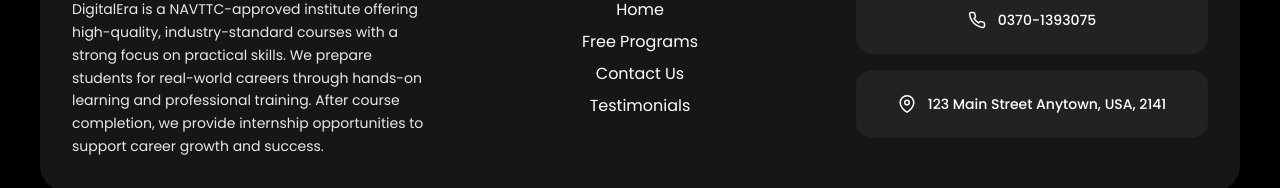
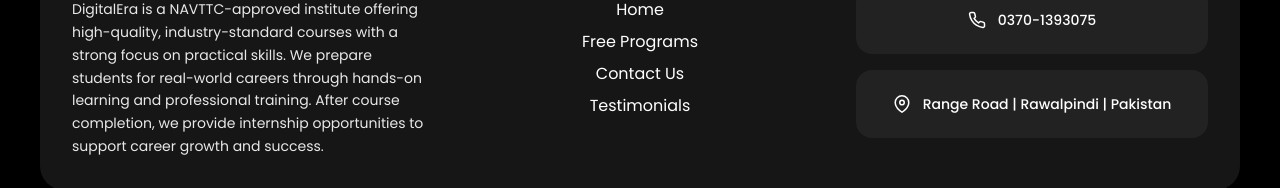
Before and after one commit to AkqDev/Educational-Institute-web, a React (Vite) app: page /testimonials in a window 1280 px wide. Shown: the part 912-1100 px from the top of the page. Built offline with nearby package versions, Linux system fonts and the light colour scheme; the HTML template or start-up script is replaced by a standard one; a web font is replaced by a local one.

Commit message:
adding original location

```diff
--- a/src/components/Footer.tsx
+++ b/src/components/Footer.tsx
@@ -39,8 +39,8 @@
     },
     {
       icon: <FiMapPin size={18} />,
-      text: "123 Main Street Anytown, USA, 2141",
-      link: "https://www.google.com/maps?q=123+Main+Street+Anytown+USA+2141",
+      text: "Range Road | Rawalpindi | Pakistan",
+      link: "https://www.google.com/maps/place/H2X8%2BGMH,+Shalley+Valley,+Rawalpindi,+46000,+Pakistan/@33.5988125,73.0167344,17z/data=!3m1!4b1!4m5!3m4!1s0x38df940d9ccae5af:0x89d79a1b041f32e1!8m2!3d33.5988125!4d73.0167344?entry=ttu&g_ep=EgoyMDI2MDExMy4wIKXMDSoASAFQAw%3D%3D",
     },
   ];
 
```
